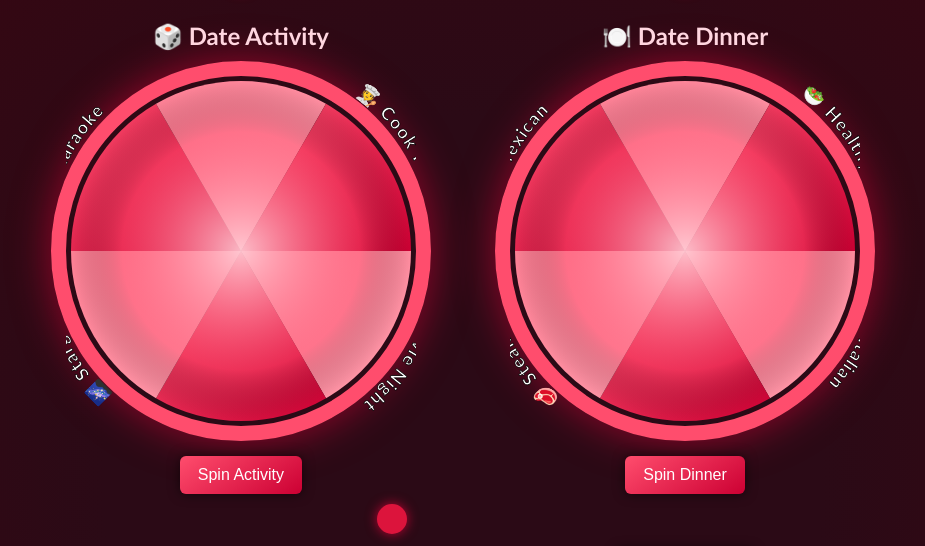
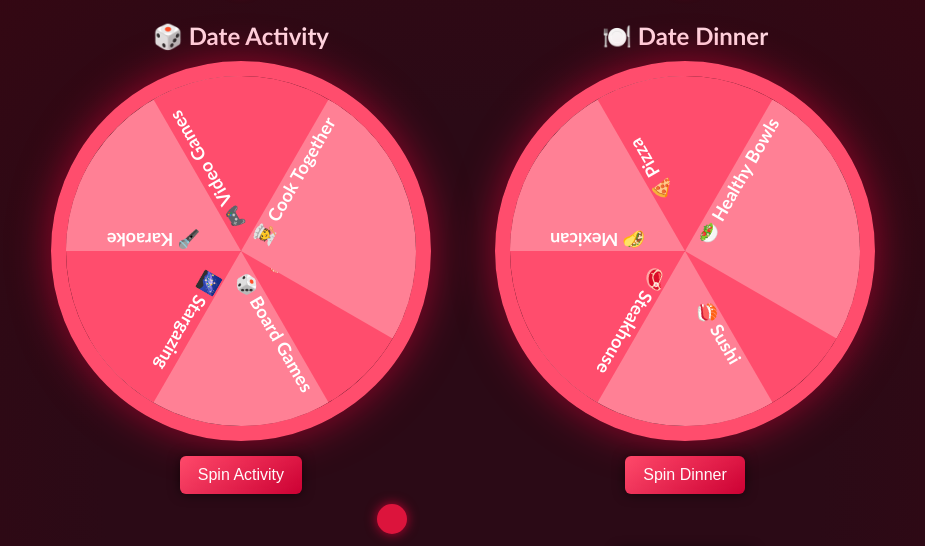
Before and after one commit to ApocB/Date-Night-Spinner, a plain HTML site: page Code/index.html in a window 1280 px wide. Shown: the part 152-698 px from the top of the page, without its empty margins (177-1102 px from the left). Drawn offline with Linux system fonts and the light colour scheme.

Commit message:
another rework

```diff
--- a/Code/script.js
+++ b/Code/script.js
@@ -19,118 +19,56 @@ const wheels = {
   }
 };
 
-function createWheel(key) {
-  const wheelElem = document.getElementById("wheel-" + key);
-  const opts = wheels[key].options;
+function createWheel(type){
+  const wheel = document.getElementById("wheel-" + type);
+  wheel.innerHTML = ""; // clear previous
+  const opts = wheels[type].options;
   const slice = 360 / opts.length;
-  const radius = 170; // slightly larger for text space
-  const svgNS = "http://www.w3.org/2000/svg";
-  const svg = document.createElementNS(svgNS, "svg");
-  svg.setAttribute("width","350");
-  svg.setAttribute("height","350");
-  const defs = document.createElementNS(svgNS,"defs");
-  svg.appendChild(defs);
-
-  // center glow
-  const glow = document.createElementNS(svgNS,"radialGradient");
-  glow.setAttribute("id", key + "-glow");
-  glow.innerHTML = `
-    <stop offset="0%" stop-color="#ffccd5" stop-opacity="0.9"/>
-    <stop offset="70%" stop-color="#ff4d6d" stop-opacity="0.4"/>
-    <stop offset="100%" stop-color="transparent" stop-opacity="0"/>
-  `;
-  defs.appendChild(glow);
 
   opts.forEach((opt,i)=>{
-    const gradId = key+"-grad-"+i;
-    const grad = document.createElementNS(svgNS,"linearGradient");
-    grad.setAttribute("id",gradId);
-    grad.setAttribute("x1","0%"); grad.setAttribute("y1","0%");
-    grad.setAttribute("x2","100%"); grad.setAttribute("y2","100%");
-    grad.innerHTML = `
-      <stop offset="0%" stop-color="${i%2?'#ff4d6d':'#ff8095'}"/>
-      <stop offset="100%" stop-color="${i%2?'#cc0033':'#ff99aa'}"/>
-    `;
-    defs.appendChild(grad);
-
-    const startAngle = i*slice;
-    const endAngle = startAngle+slice;
-    const largeArc = slice>180?1:0;
-    const x1 = 175 + radius*Math.cos(Math.PI*startAngle/180);
-    const y1 = 175 + radius*Math.sin(Math.PI*startAngle/180);
-    const x2 = 175 + radius*Math.cos(Math.PI*endAngle/180);
-    const y2 = 175 + radius*Math.sin(Math.PI*endAngle/180);
-
-    // slice
-    const path = document.createElementNS(svgNS,"path");
-    path.setAttribute("d", `M175,175 L${x1},${y1} A${radius},${radius} 0 ${largeArc} 1 ${x2},${y2} Z`);
-    path.setAttribute("fill", `url(#${gradId})`);
-    svg.appendChild(path);
-
-    // arc for text
-    const arcPath = document.createElementNS(svgNS,"path");
-    const arcId = `${key}-arc-${i}`;
-    arcPath.setAttribute("id",arcId);
-    arcPath.setAttribute("d",`M${x1},${y1} A${radius},${radius} 0 ${largeArc} 1 ${x2},${y2}`);
-    arcPath.setAttribute("fill","none");
-    svg.appendChild(arcPath);
-
-    // curved text
-    const text = document.createElementNS(svgNS,"text");
-    text.setAttribute("dy","-25"); // move text inward
-    text.setAttribute("fill","white");
-    text.setAttribute("font-size","18"); // bigger font
-    text.setAttribute("font-weight","bold");
-    text.setAttribute("stroke","black");
-    text.setAttribute("stroke-width","0.7");
-
-    const textPath = document.createElementNS(svgNS,"textPath");
-    textPath.setAttributeNS("http://www.w3.org/1999/xlink","xlink:href",`#${arcId}`);
-    textPath.setAttribute("startOffset","50%");
-    textPath.setAttribute("text-anchor","middle");
-    textPath.textContent = opt;
-    text.appendChild(textPath);
-    svg.appendChild(text);
+    const seg = document.createElement("div");
+    seg.style.transform = `rotate(${i*slice}deg)`;
+    seg.className = "segment";
+    seg.style.position="absolute";
+    seg.style.width="50%";
+    seg.style.height="50%";
+    seg.style.top="50%";
+    seg.style.left="50%";
+    seg.style.transformOrigin="0% 0%";
+    seg.style.background = i%2?"#ff8095":"#ff4d6d";
+    seg.style.display="flex";
+    seg.style.alignItems="flex-start";
+    seg.style.justifyContent="center";
+    seg.style.fontSize="18px";
+    seg.style.color="white";
+    seg.style.fontWeight="bold";
+    seg.textContent = opt;
+    wheel.appendChild(seg);
   });
-
-  // glow circle overlay
-  const glowCircle = document.createElementNS(svgNS,"circle");
-  glowCircle.setAttribute("cx","175");
-  glowCircle.setAttribute("cy","175");
-  glowCircle.setAttribute("r",radius);
-  glowCircle.setAttribute("fill",`url(#${key}-glow)`);
-  svg.appendChild(glowCircle);
-
-  wheelElem.appendChild(svg);
-
-  // hidden rigged toggle
-  wheelElem.ondblclick = ()=>{
-    wheels[key].riggedMode = !wheels[key].riggedMode;
-    console.log(key + " rigged:", wheels[key].riggedMode);
-  };
 }
 
-// Initialize all wheels
+// initialize all wheels
 Object.keys(wheels).forEach(createWheel);
 
 function spin(type){
-  const wheelObj = wheels[type];
-  const wheelElem = document.getElementById("wheel-"+type);
+  const w = wheels[type];
+  const wheelElem = document.getElementById("wheel-" + type);
   const resultElem = document.getElementById("result-"+type);
 
-  let result = wheelObj.riggedMode ?
-    wheelObj.riggedOptions[Math.floor(Math.random()*wheelObj.riggedOptions.length)] :
-    wheelObj.options[Math.floor(Math.random()*wheelObj.options.length)];
+  const result = w.riggedMode ? w.riggedOptions[Math.floor(Math.random()*w.riggedOptions.length)]
+                               : w.options[Math.floor(Math.random()*w.options.length)];
 
-  const index = wheelObj.options.indexOf(result);
-  const slice = 360 / wheelObj.options.length;
+  const index = w.options.indexOf(result);
+  const slice = 360 / w.options.length;
 
-  wheelObj.rotation += 1800 + (index*slice)+(slice/2);
-  wheelElem.style.transform = `rotate(${wheelObj.rotation}deg)`;
+  w.rotation += 1800 + index*slice + slice/2;
+  wheelElem.style.transform = `rotate(${w.rotation}deg)`;
 
-  setTimeout(()=>{ resultElem.textContent = result; },5200);
+  setTimeout(()=>{ resultElem.textContent=result; },1500);
 }
 
 function spinAll(){
-  spin("activity"); spin("dinner"); spin("outfits");
+  spin("activity");
+  spin("dinner");
+  spin("outfits");
 }
--- a/Code/style.css
+++ b/Code/style.css
@@ -34,7 +34,8 @@ h1 {
   border: 15px solid #ff4d6d;
   margin: 0 auto;
   box-shadow: 0 0 40px rgba(255,0,64,0.5);
-  overflow: visible;
+  overflow: hidden;
+  position: relative;
 }
 
 .pointer {
```
